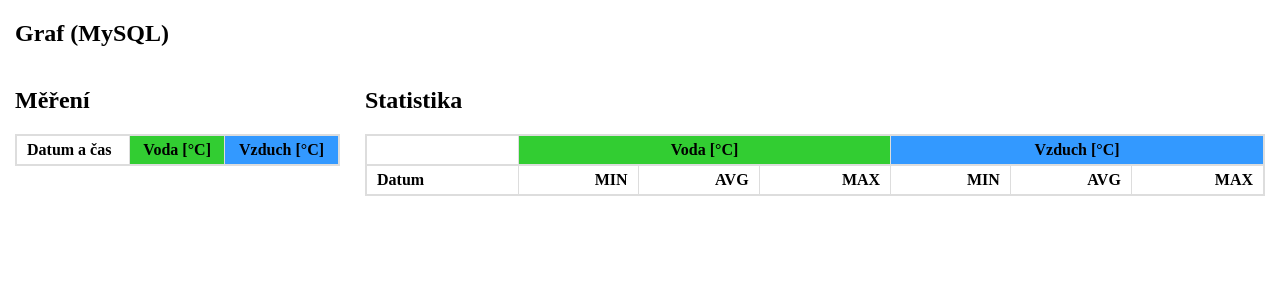
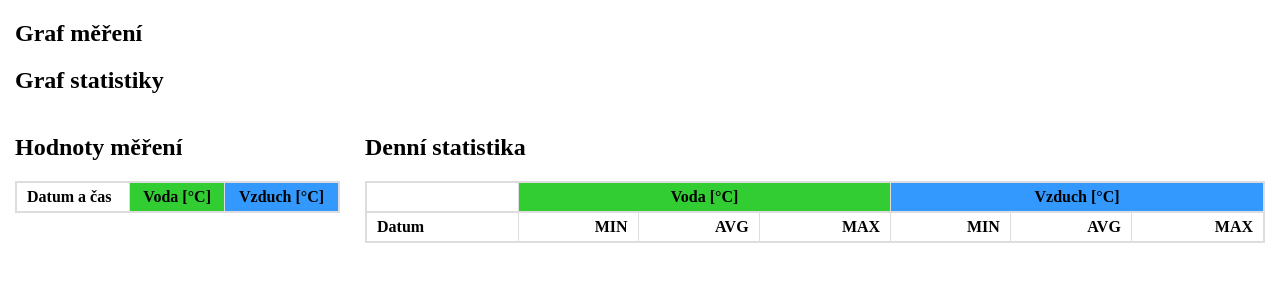
Before and after one commit to ondrejh/frozen_temp, a PHP site: page /index.php in a window 1280 px wide. Shown: the top 300 px of the page. Run offline with PHP 8.4, Linux system fonts and the light colour scheme; tables that the repository leaves empty or names only in its code hold one stand-in row (values such as "Sample post"); lists and menus that the app fills with data are empty; some libraries are stand-ins or nearby versions.

Commit message:
statistics chart

```diff
--- a/index.php
+++ b/index.php
@@ -22,13 +22,14 @@
     <section class="content">
 
         <article class="main">
-            <h2>Graf (<span id='db_type'></span>)</h2>
+            <h2>Graf měření</h2>
             <div id='chart'></div>
+
+            <h2>Graf statistiky</h2>
+            <div id='chart_stat'></div>
+
             <?php
                 include "get_data.php";
-
-                $data = array();
-                $stat = array();
 
                 $mysql_version = true;
                 if (isset($_GET["type"])) {
@@ -36,16 +37,19 @@
                     if ($_GET["type"] === 'sqlite') $mysql_version = false;
                 }
 
+                $data = array();
+                $stat = array();
+
                 if ($mysql_version === true) {
                     $data = get_sql('7 DAY');
                     $stat = get_sql_statistics();
                 }
                 else
                     $data = get_sqlite('7 DAY');
+            ?>
 
-            ?>
             <div class='left'>
-                <h2>Měření</h2>
+                <h2>Hodnoty měření</h2>
                 <table>
                     <tr>
                         <th>Datum a čas</th>
@@ -59,7 +63,7 @@
                 </table>
             </div>
             <div class='right'>
-                <h2>Statistika</h2>
+                <h2>Denní statistika</h2>
                 <table>
                     <tr>
                         <th>&nbsp;</th>
@@ -87,8 +91,9 @@
             </div>
         </article>
     </section>
+
     <script>
-        // graf
+        // graf mereni
         var voda_col = '#32CD32';
         var vzduch_col = '#3399ff';
         var t1 = {x: [ <?php
@@ -121,9 +126,63 @@
             }
         ?> ], name: 'vzduch', type: 'scatter', mode: 'lines', fill: 'tozeroy', line: {color: vzduch_col}};
         var data = [t1, t2];
-        var layout = {legend: {x: 0, y: 1}, yaxis: {title: 'teplota [C]'}, margin: { t: 0}};
+        var layout = {legend: {x: 0, y: 1}, yaxis: {title: 'teplota [°C]'}, margin: { t: 0}};
         Plotly.newPlot('chart', data, layout);
     </script>
-    <script>document.getElementById("db_type").innerText = "<?php if ($mysql_version === true) {echo "MySQL";} else {echo "SqLite";}?>"</script>
+
+    <script>
+        // graf statistiky
+        var voda_col = '#32CD32';
+        var vzduch_col = '#3399ff';
+        var line_width = 3;
+        <?php
+            $stat_x = ''; $first = True;
+            for($i=1; $i<sizeof($stat); $i++) {
+                if (! $first) $stat_x .= ", "; else $first = False;
+                $stat_x .= "'". explode(' ', $stat[$i][0])[0]. "'";
+            }
+        ?>
+        var t1min = {x: [ <?php echo $stat_x; ?> ], y: [ <?php
+            $first = True; for($i=1; $i<sizeof($stat); $i++) {
+                if (! $first) echo ", "; else $first = False;
+                echo $stat[$i][1];
+            }
+        ?> ], line: {width: 0}, marker: {color: voda_col}, mode: "lines", name: "min", type: "scatter", showlegend: false};
+        var t1max = {x: [ <?php echo $stat_x; ?> ], y: [ <?php
+            $first = True; for($i=1; $i<sizeof($stat); $i++) {
+                if (! $first) echo ", "; else $first = False;
+                echo $stat[$i][3];
+            }
+        ?> ], fill: "tonexty", line: {width: 0}, marker: {color: voda_col}, mode: "lines", name: "max", type: "scatter", showlegend: false};
+        var t1avg = {x: [ <?php echo $stat_x; ?> ], y: [ <?php
+            $first = True; for($i=1; $i<sizeof($stat); $i++) {
+                if (! $first) echo ", "; else $first = False;
+                echo $stat[$i][2];
+            }
+        ?> ], line: {width: line_width}, marker: {color: voda_col}, mode: "lines", name: "voda", type: "scatter", showlegend: true};
+        var t2min = {x: [ <?php echo $stat_x; ?> ], y: [ <?php
+            $first = True; for($i=1; $i<sizeof($stat); $i++) {
+                if (! $first) echo ", "; else $first = False;
+                echo $stat[$i][4];
+            }
+        ?> ], line: {width: 0}, marker: {color: vzduch_col}, mode: "lines", name: "min", type: "scatter", showlegend: false};
+        var t2max = {x: [ <?php echo $stat_x; ?> ], y: [ <?php
+            $first = True; for($i=1; $i<sizeof($stat); $i++) {
+                if (! $first) echo ", "; else $first = False;
+                echo $stat[$i][6];
+            }
+        ?> ], fill: "tonexty", line: {width: 0}, marker: {color: vzduch_col}, mode: "lines", name: "max", type: "scatter", showlegend: false};
+        var t2avg = {x: [ <?php echo $stat_x; ?> ], y: [ <?php
+            $first = True; for($i=1; $i<sizeof($stat); $i++) {
+                if (! $first) echo ", "; else $first = False;
+                echo $stat[$i][5];
+            }
+        ?> ], line: {width: line_width}, marker: {color: vzduch_col}, mode: "lines", name: "vzduch", type: "scatter", showlegend: true};
+        var data = [t2min, t2max, t1min, t1max, t2avg, t1avg];
+        var layout = {legend: {x: 0, y: 1}, yaxis: {title: 'teplota [°C]'}, margin: { t: 0}};
+        Plotly.newPlot('chart_stat', data, layout);
+    </script>
+
+    <script>document.title = "Brodak (<?php if ($mysql_version === true) {echo "MySQL";} else {echo "SqLite";}?>)"</script>
 </body>
 </html>
```
